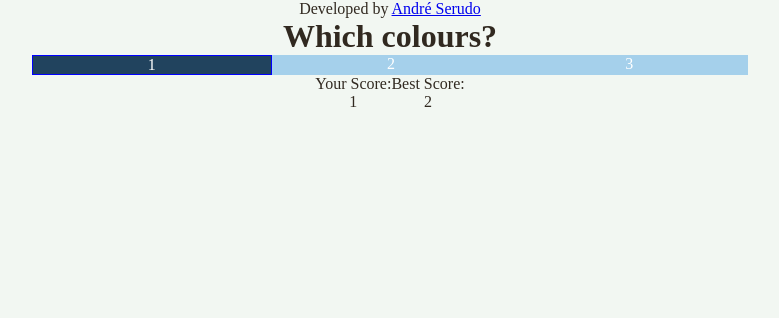
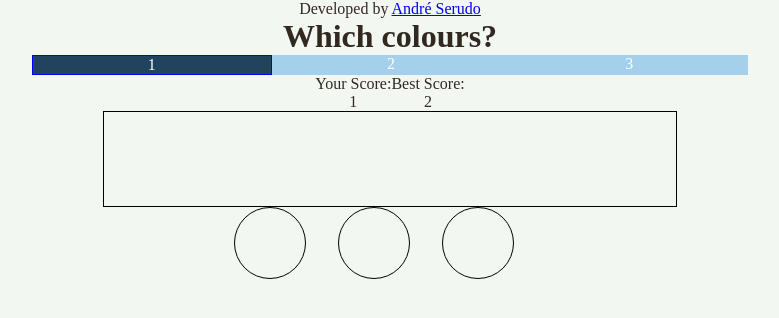
Before and after one commit to andreserudo/whatColors, a plain HTML site: page src/index.html in a window 1280 px wide. Both pictures are taken after a click on the link "start". Shown: the whole page, without its empty margins (250-1029 px from the left). Drawn offline with Linux system fonts and the light colour scheme.

Commit message:
creating dynamic html color elements

```diff
--- a/src/index.html
+++ b/src/index.html
@@ -54,7 +54,6 @@
         </div>
         <div class="given-color"></div>
         <div class="colors">
-          <div class="color"></div>
         </div>
       </div>
     </div>
--- a/src/script.js
+++ b/src/script.js
@@ -1,3 +1,24 @@
+const btnStart = document.getElementById('startGame');
+let currentLevel = 0;
+const game = [
+  {
+    level: 1,
+    phases: 3,
+    colors: 3,
+    givenCollors: ['red', 'blue'],
+    colorOne: ['rgb()','rgb()'],
+    colorTwo: ['rgb()','rgb()'],
+  }
+];
+
+function createColor(){
+  const colors = document.querySelector('.colors');
+  let color = document.createElement('div');
+
+  color.className = 'color';
+  //console.log(color);
+  colors.append(color);
+}
 
 function newGame(){
   const initialScreen = document.querySelector('.initial-screen');
@@ -5,15 +26,11 @@ function newGame(){
 
   initialScreen.style.display = 'none';
   gameScreen.style.display = 'flex';
+  console.log('olar');
 
-  loadGame();
-
+  for(let i=0; i<game[currentLevel].colors; i+= 1){
+    createColor();
+  }
 }
 
-function loadGame(){
-  const btnStart = document.getElementById('startGame');
-
-  btnStart.addEventListener('click', newGame)
-}
-
-window.onload = loadGame();
+btnStart.addEventListener('click', newGame)
--- a/src/styles/scenes/_game.scss
+++ b/src/styles/scenes/_game.scss
@@ -48,6 +48,24 @@
           align-items: center;
         }
       }
+
+      .given-color {
+        width: 80%;
+        height: 6rem;
+        border: 1px solid black;
+      }
+
+      .colors {
+        display: flex;
+
+        .color {
+          height: 4.5rem;
+          width: 4.5rem;
+          border-radius: 50%;
+          border: 1px solid rgb(0, 0, 0);
+          margin-right: 2rem;
+        }
+      }
     }
   }
 
```
Also changed, not shown: src/styles/styles.css, 1 other file.
